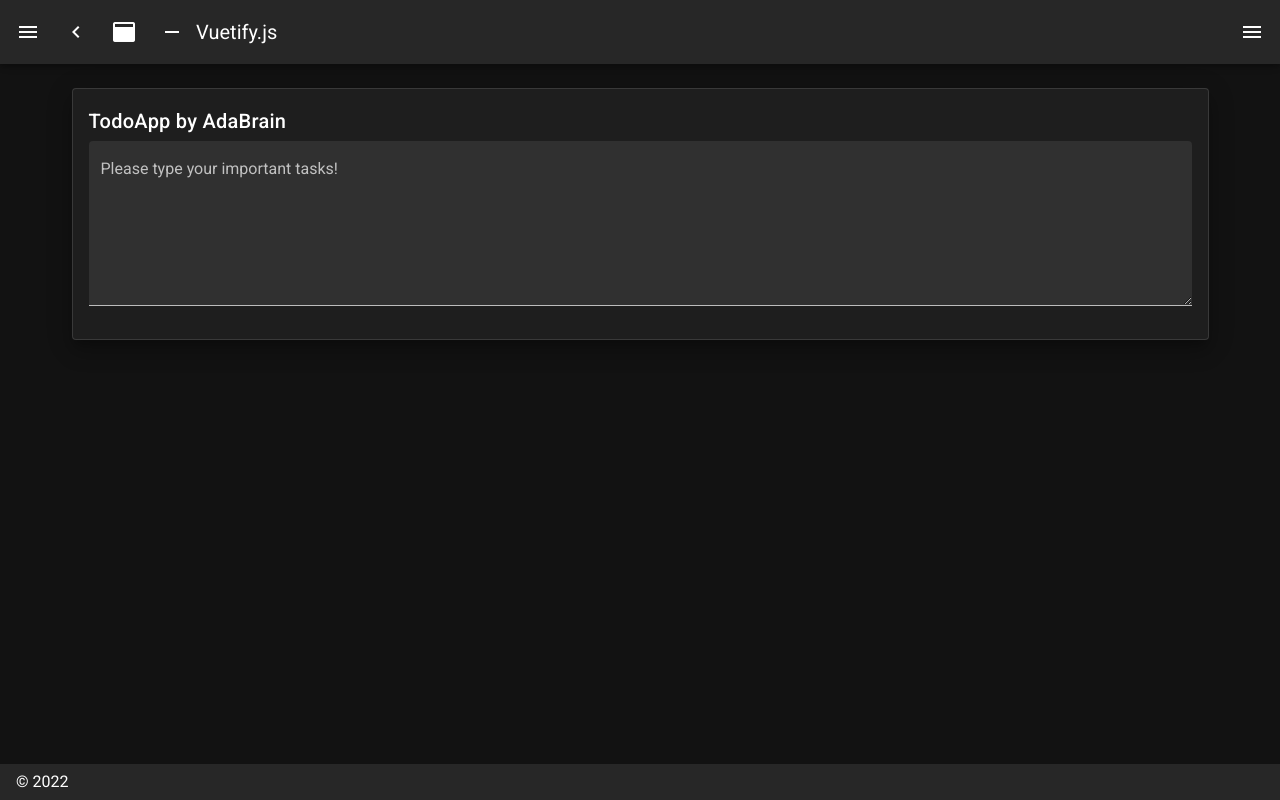
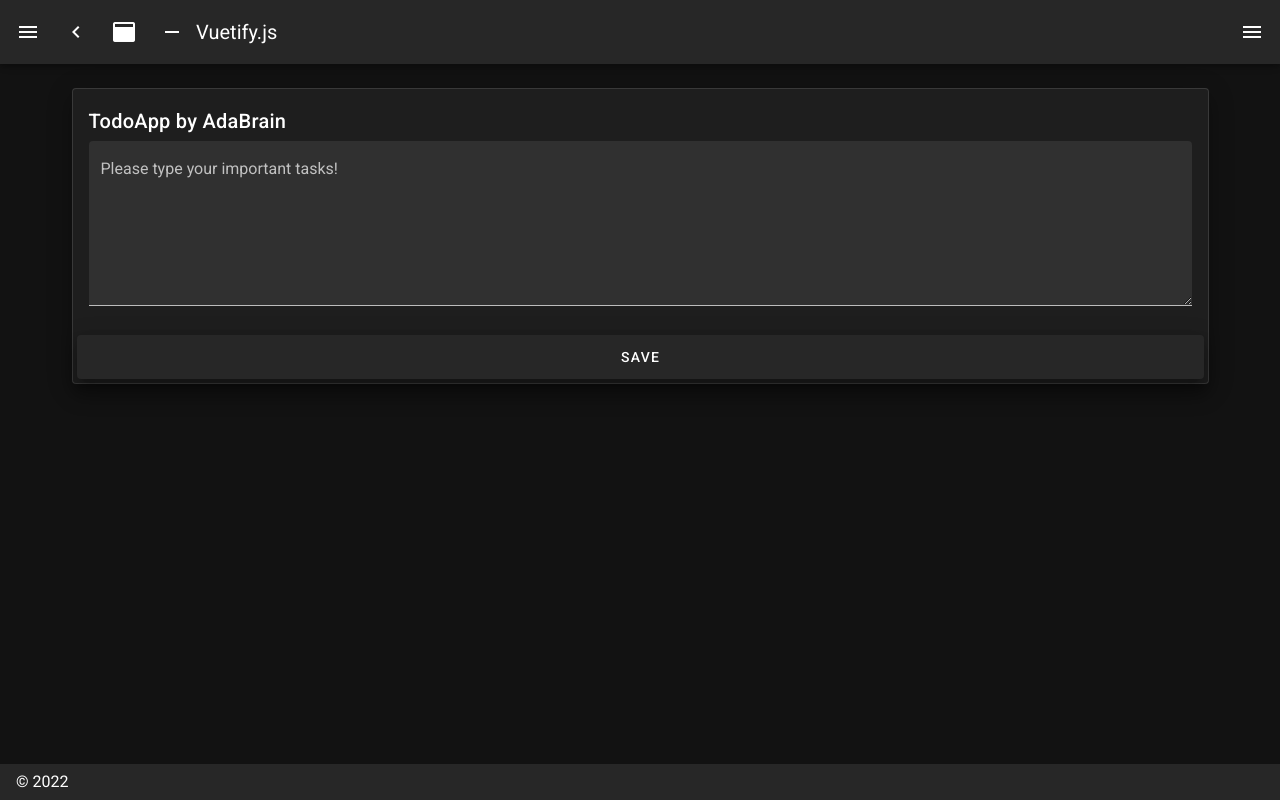
Before and after one commit to AdaBrain/todoApp, a Nuxt app: page / in a window 1280 px wide. Built offline with nearby package versions, Linux system fonts and the light colour scheme.

Commit message:
Add button

```diff
--- a/pages/index.vue
+++ b/pages/index.vue
@@ -13,6 +13,15 @@
                 value=""
               ></v-textarea>
             </v-row>
+            <v-row>
+              <v-btn
+                block
+                elevation="12"
+                large
+              >
+                Save
+              </v-btn>
+            </v-row>
           </v-card-text>
         </v-card>
       </v-col>
```
